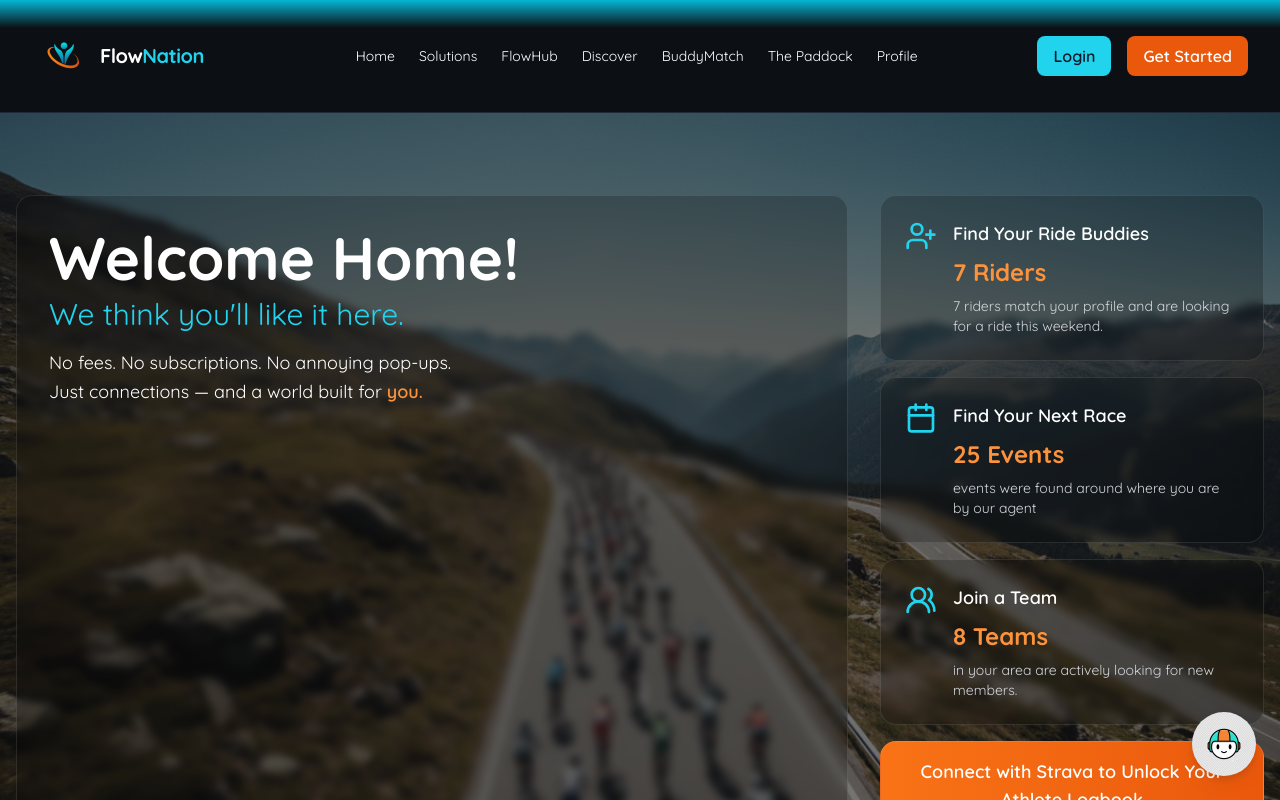
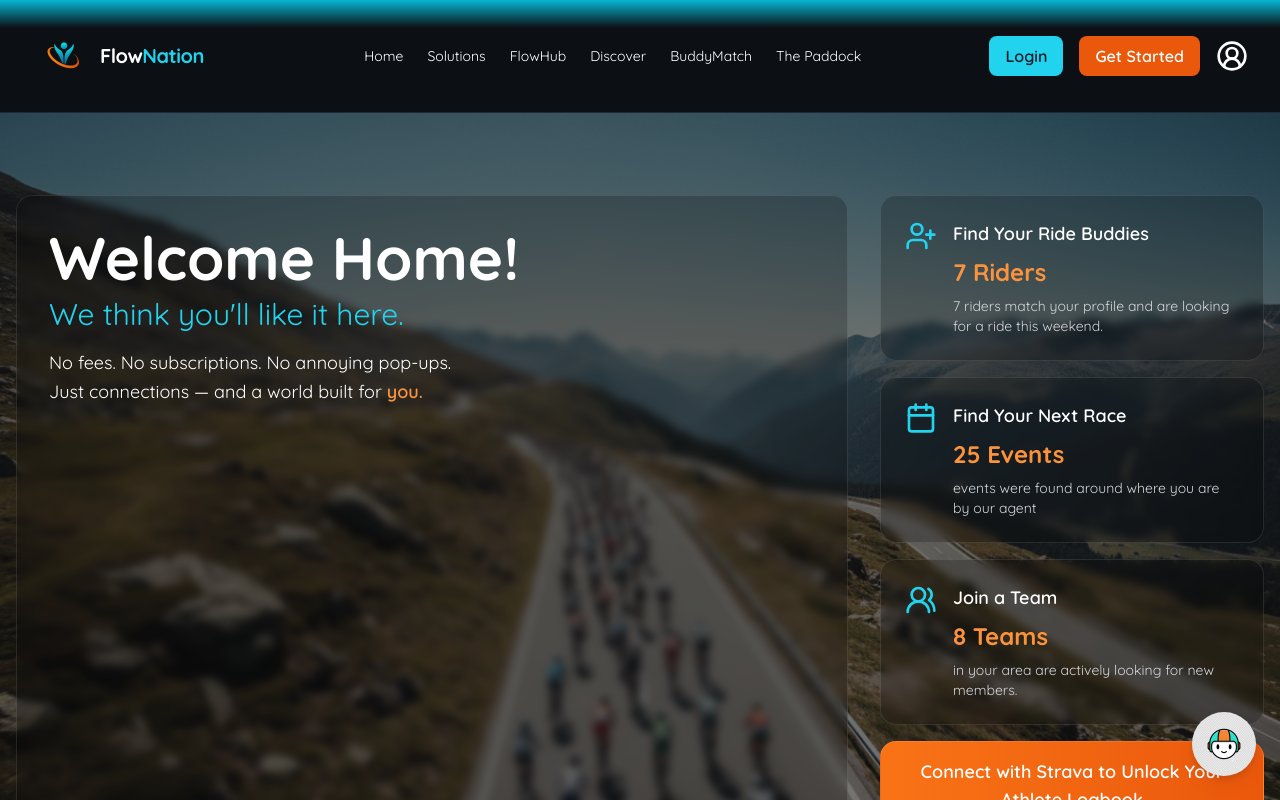
Before and after one commit to ilyacantor/flownation_bolt, a React (Vite) app: page / in a window 1280 px wide. Shown: the top 800 px of the page. Built offline with nearby package versions, Linux system fonts and the light colour scheme.

Commit message:
Updated GuestNavigation.tsx

```diff
--- a/src/components/GuestNavigation.tsx
+++ b/src/components/GuestNavigation.tsx
@@ -1,5 +1,6 @@
 import { Link } from 'react-router-dom';
 import { useState } from 'react';
+import { UserCircle2 } from 'lucide-react';
 import QuickSignupModal from './QuickSignupModal';
 
 export default function GuestNavigation() {
@@ -20,7 +21,6 @@ export default function GuestNavigation() {
           <Link to="/discover" className="text-white hover:text-cyan-400 transition-colors">Discover</Link>
           <Link to="/buddymatch" className="text-white hover:text-cyan-400 transition-colors">BuddyMatch</Link>
           <Link to="/paddock" className="text-white hover:text-cyan-400 transition-colors">The Paddock</Link>
-          <Link to="/profile" className="text-white hover:text-cyan-400 transition-colors">Profile</Link>
         </nav>
         <div className="flex items-center gap-4">
           <button className="px-4 py-2 bg-cyan-400 hover:bg-cyan-500 text-gray-900 rounded-lg font-semibold transition-colors" >
@@ -29,6 +29,9 @@ export default function GuestNavigation() {
           <button onClick={() => setShowSignup(true)} className="px-4 py-2 bg-orange-600 hover:bg-orange-700 text-white rounded-lg font-semibold transition-colors" >
             Get Started
           </button>
+          <Link to="/profile" className="text-white hover:text-cyan-400 transition-colors">
+            <UserCircle2 size={32} />
+          </Link>
         </div>
       </div>
       <QuickSignupModal open={showSignup} onClose={() => setShowSignup(false)} />
```
